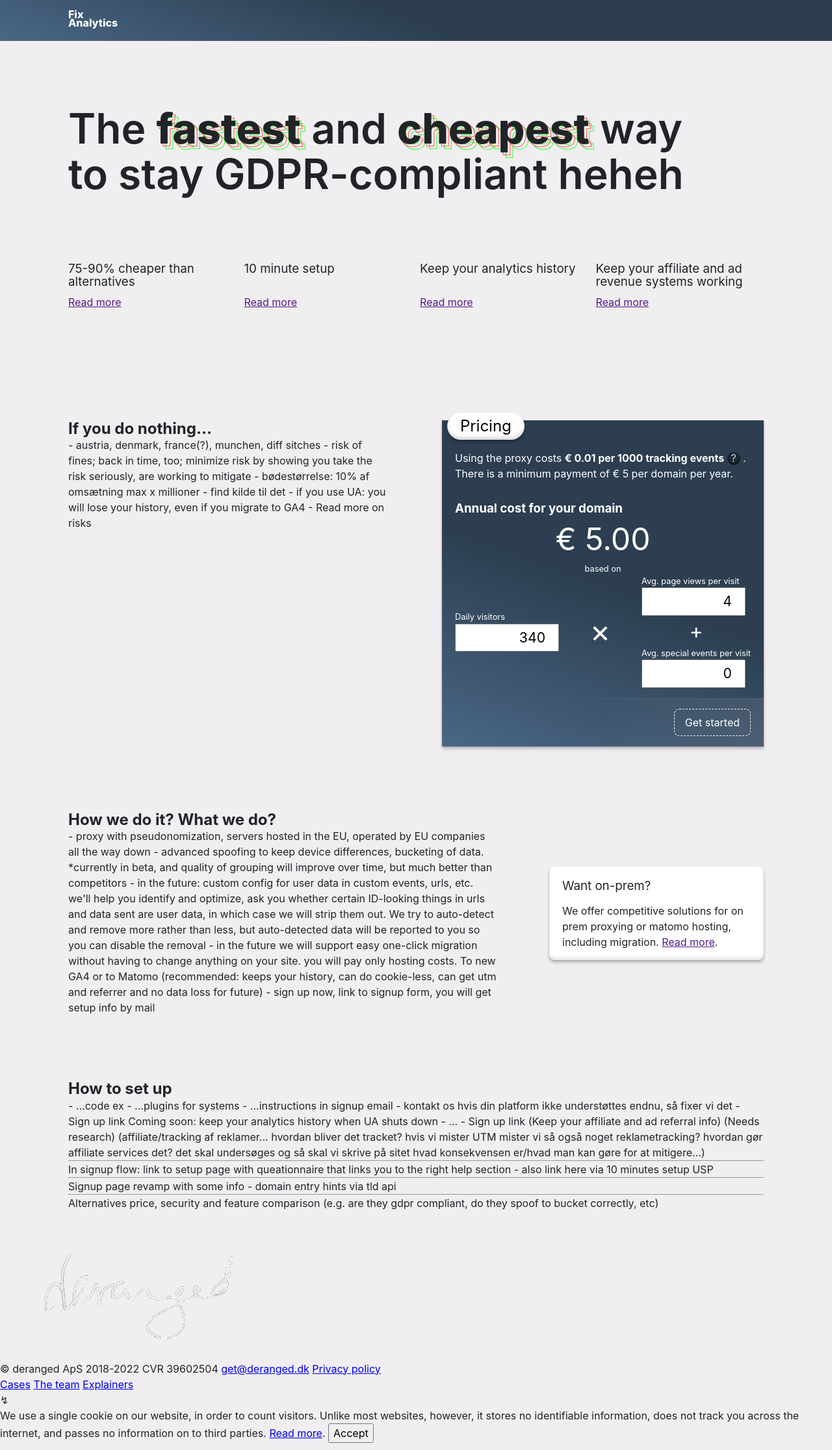
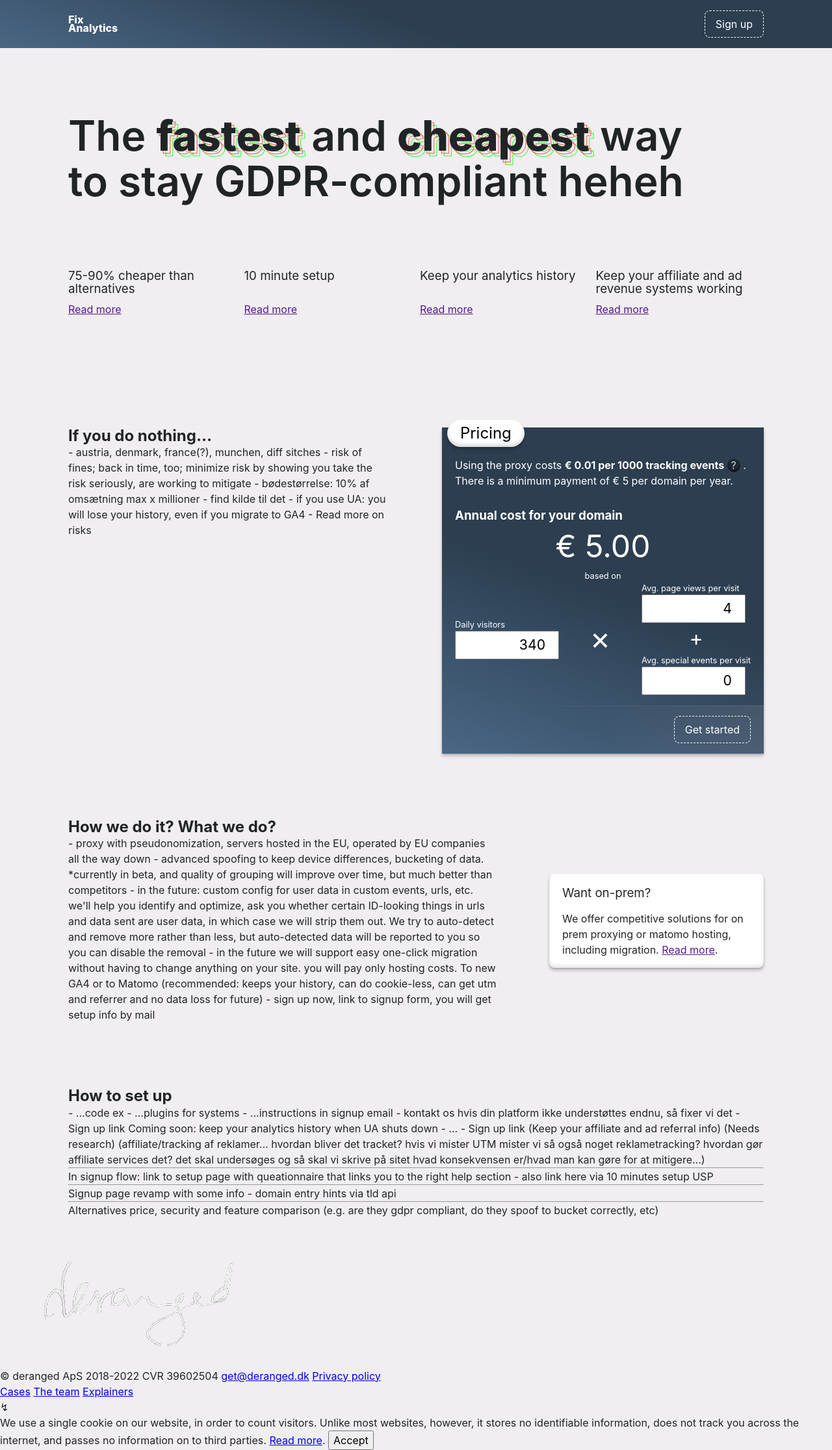
Before and after one commit to derangeddk/deranged.dk, a Jekyll site: the page built from fix-analytics/index.html, in a window 1280 px wide. Shown: the whole page at 65% size. Built offline with Jekyll 4.4.1, drawn with Linux system fonts in a browser that asks for light colours.

Commit message:
Signup CTA in header

```diff
--- a/_includes/fix-analytics-navigation.html
+++ b/_includes/fix-analytics-navigation.html
@@ -1,7 +1,11 @@
 <nav class="navigation">
-  <div class="container">
-    <div class="logo">
+  <div class="container row f-align-center">
+    <a class="logo" href="/fix-analytics/">
       Fix<br />Analytics
-    </div>
+    </a>
+    <div class="spacer"></div>
+    <a class="button button--dashed button--dark" href="signup">
+      Sign up
+    </a>
   </div>
 </nav>
--- a/_sass/fix-analytics/logo.scss
+++ b/_sass/fix-analytics/logo.scss
@@ -3,6 +3,7 @@
   line-height: 0.8em;
   text-decoration: inherit;
   display: inline-block;
+  color: inherit;
 }
 
 .logo--big {
```
